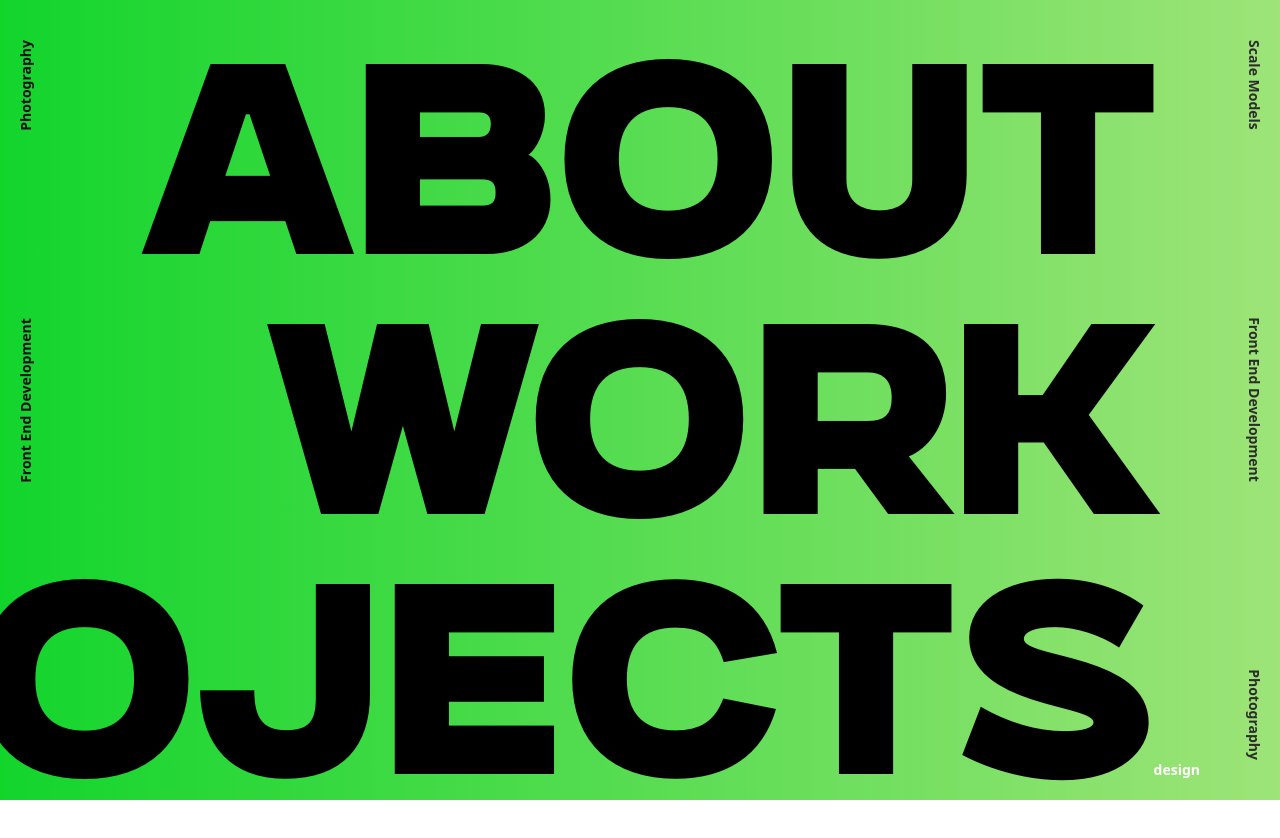
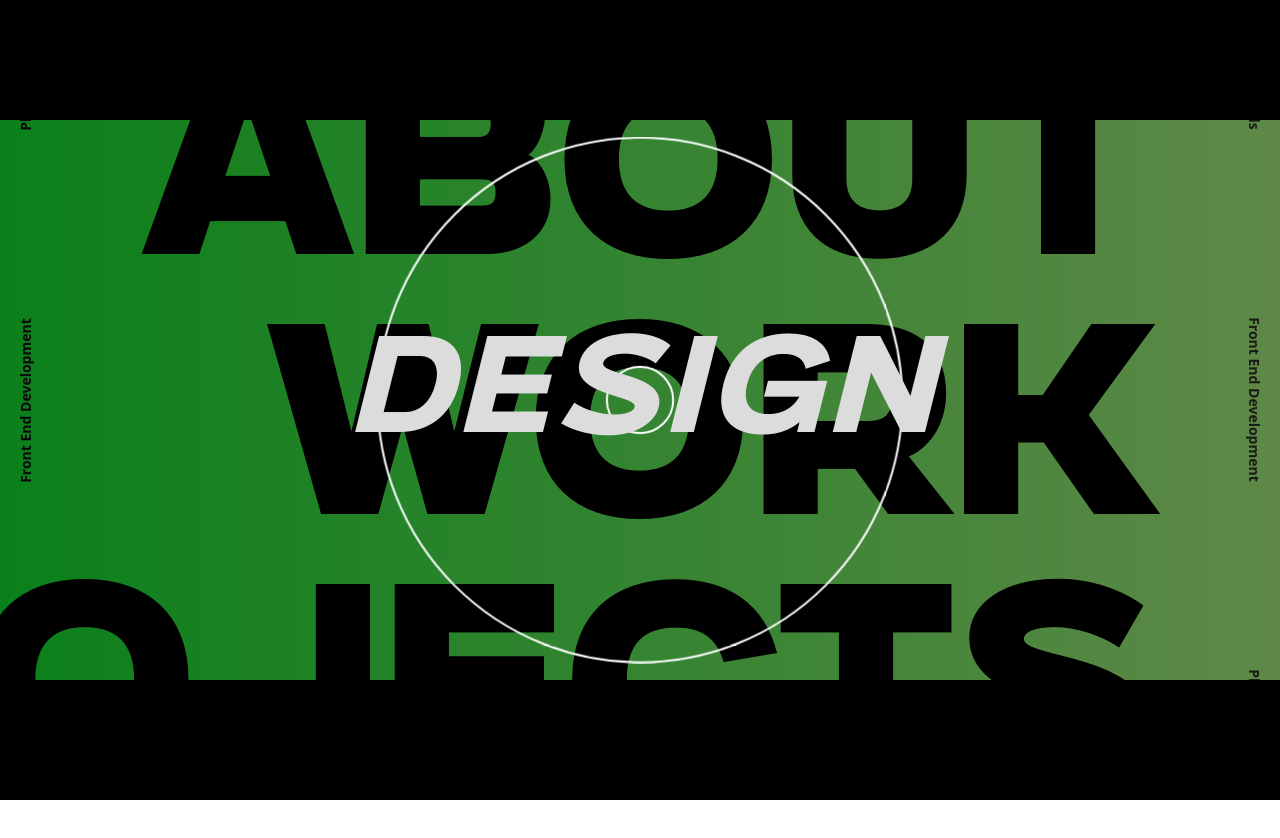
Before and after one commit to sestuna117/portfolio-next, a Next.js app: page / in a window 1280 px wide. Shown: the top 838 px of the page. Built offline with nearby package versions, Linux system fonts and the light colour scheme.

Commit message:
Add design modal transition init

```diff
--- a/src/app/_components/DesignModal.tsx
+++ b/src/app/_components/DesignModal.tsx
@@ -8,19 +8,64 @@ interface DesignModalProps {
 export const DesignModal = (props: DesignModalProps) => {
   const { isOpen, close } = props;
 
-  return isOpen && (
+  return (
     <div
-      className={`fixed top-0 left-0 w-screen h-screen bg-white bg-opacity-40 p-10`}
-      id={'designModal'}
+      className={`fixed top-0 left-0 w-screen h-screen font-sans bg-opacity-50 text-alto bg-black-bars-vertical`}
     >
-      <button onClick={close}>
-        X
-      </button>
-      <div
-        className={""}
-      >
-        ASDA
+      <div className={"w-full h-full bg-opacity-40 bg-black"}>
+        <div
+          className={`fixed font-gunterz italic text-9xl left-1/2 top-1/2 -translate-x-1/2 -translate-y-1/2 text-center`}
+        >
+          Design
+        </div>
+        <svg
+          className={"w-full h-full"}
+          xmlns="http://www.w3.org/2000/svg"
+          version="1.1"
+        >
+          <circle
+            className={"animate-grow-infinite origin-center"}
+            vectorEffect="non-scaling-stroke"
+            cx="50%"
+            cy="50%"
+            r="96%"
+            stroke="white"
+            strokeWidth="2"
+            fill="none"
+          />
+          <circle
+            className={
+              "animate-grow-infinite origin-center animation-delay-[4s]"
+            }
+            vectorEffect="non-scaling-stroke"
+            cx="50%"
+            cy="50%"
+            r="96%"
+            stroke="white"
+            strokeWidth="2"
+            fill="none"
+          />
+        </svg>
       </div>
     </div>
+    // isOpen && (
+    //   <div
+    //     className={`fixed top-0 left-0 w-screen h-screen p-10 font-sans bg-black text-alto`}
+    //     id={"designModal"}
+    //   >
+    //     <button onClick={close}>X</button>
+    //     <div className={""}>
+    //       The design for this portfolio was inspired by{" "}
+    //       <a href={"https://pleasecallmechamp.com/"}>
+    //         Champ Panupong Techawongthawon
+    //       </a>{" "}
+    //       and <a href={"https://massive.work/"}>Massive Assembly&apos;s</a>{" "}
+    //       multiple works for the popular games League of Legends and Valorant
+    //       from Riot Games. Most of the inspiration came from their collaborative
+    //       work for League of Legends promotional works for MSI 2021
+    //       Championship.
+    //     </div>
+    //   </div>
+    // )
   );
 };
--- a/tailwind.config.ts
+++ b/tailwind.config.ts
@@ -39,9 +39,23 @@ const config: Config = {
         "slow-wipe": "cubic-bezier(0.98, 0.01, 0.15, 0.98)",
       },
       backgroundImage: {
-        "gradient-radial": "radial-gradient(var(--tw-gradient-stops))",
-        "gradient-conic":
-          "conic-gradient(from 180deg at 50% 50%, var(--tw-gradient-stops))",
+        "black-bars-vertical":
+          "-webkit-linear-gradient(black, black 15%, transparent 15%, transparent 85%, black 85%)",
+        "black-bars-horizontal":
+          "-webkit-linear-gradient(left, black, black 10%, transparent 10%, transparent 90%, black 90%)",
+      },
+      animation: {
+        "grow-infinite": "grow-infinite 30s infinite",
+      },
+      keyframes: {
+        "grow-infinite": {
+          "0%": {
+            transform: "scale(0)",
+          },
+          "100%": {
+            transform: "scale(1)",
+          },
+        },
       },
     },
   },
@@ -53,6 +67,18 @@ const config: Config = {
       e,
       theme,
     }) {
+      matchUtilities(
+        {
+          "animation-delay": (value) => {
+            return {
+              "animation-delay": value,
+            };
+          },
+        },
+        {
+          values: theme("transitionDelay"),
+        },
+      );
       matchUtilities({
         "text-stroke": (value) => ({
           "-webkit-text-stroke-width": `${value}px`,
```
